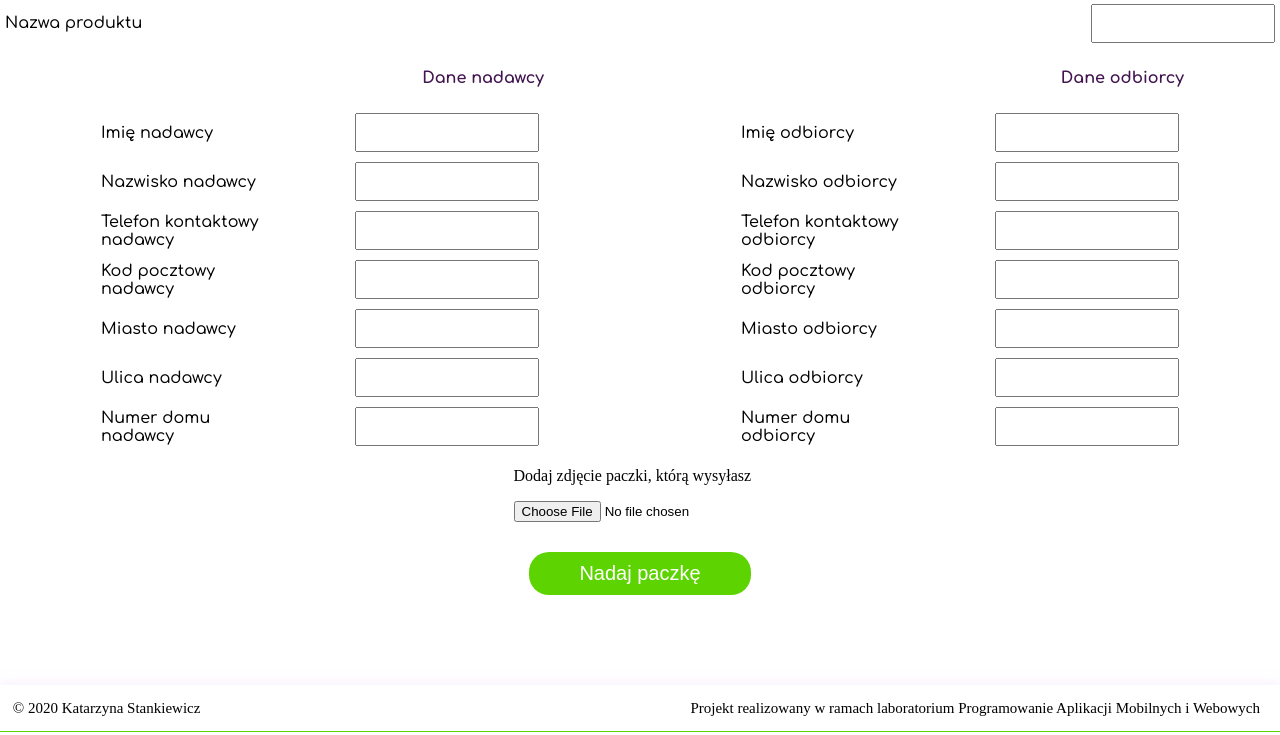
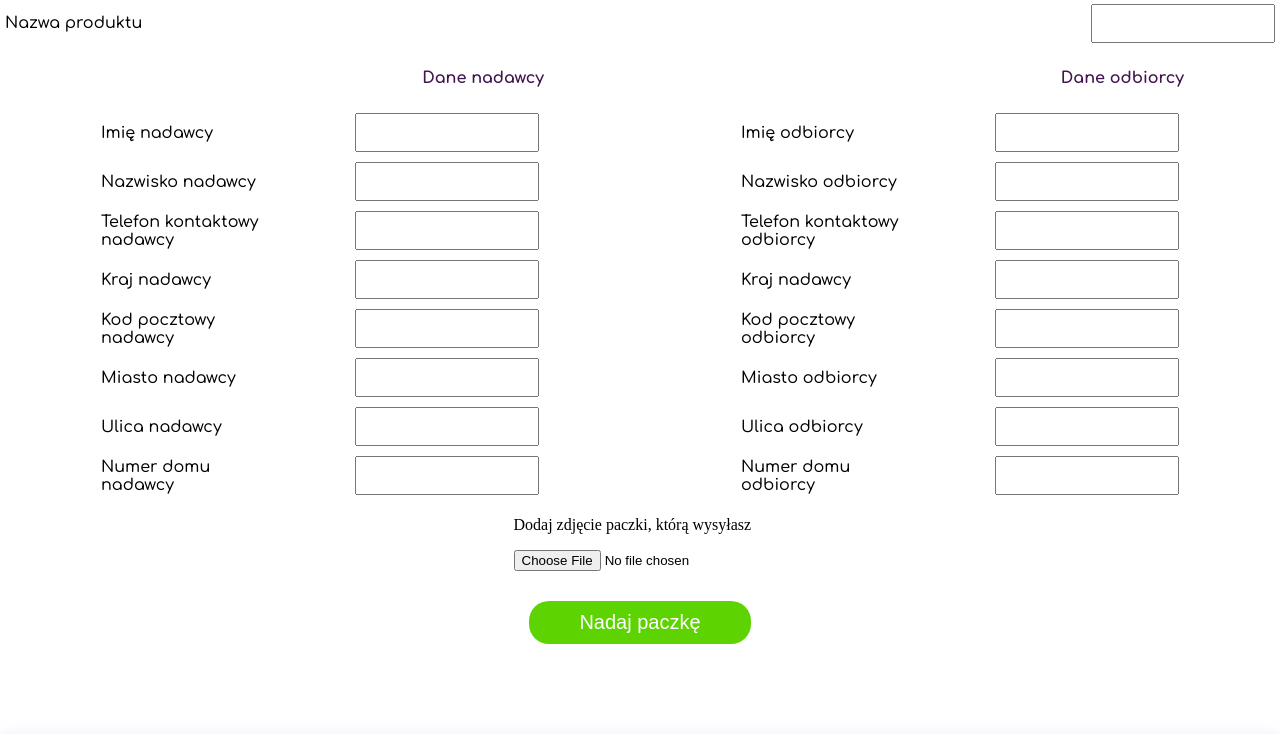
Before and after one commit to KasiaWiktoria/projekt_pamiw, a Flask app: page /send/ in a window 1280 px wide. Shown: the part 149-884 px from the top of the page. Run offline with Flask 2, Linux system fonts and the light colour scheme.

Commit message:
dodanie kraju do pól formularza

```diff
--- a/static/scripts/validation_functions.js
+++ b/static/scripts/validation_functions.js
@@ -1,4 +1,4 @@
-import {GET, POST, URL, HTTP_STATUS,AVAILABLE_LOGIN,NAME_FIELD_ID, SURNAME_FIELD_ID, BDATE_FIELD_ID, PESEL_FIELD_ID, COUNTRY_FIELD_ID, POSTAL_CODE_FIELD_ID, CITY_FIELD_ID, STREET_FIELD_ID, HOUSE_NR_FIELD_ID, LOGIN_FIELD_ID, PASSWD_FIELD_ID, REPEAT_PASSWD_FIELD_ID} from './const.js'
+import {GET, POST, URL, HTTP_STATUS, LOGIN_FIELD_ID, PASSWD_FIELD_ID, REPEAT_PASSWD_FIELD_ID} from './const.js'
 
 function alphabetOnly(FIELD_ID) {
     let input = document.getElementById(FIELD_ID).value;
--- a/templates/send.html
+++ b/templates/send.html
@@ -61,6 +61,11 @@
                         </div>
 
                         <div class="form-row">
+                            <label for="sender_country">Kraj nadawcy</label>
+                            <input id="sender_country" type="text" name="sender_country">
+                        </div>
+
+                        <div class="form-row">
                             <label for="sender_postcode">Kod pocztowy nadawcy</label>
                             <input id="sender_postcode" type="text" name="sender_postcode">
                         </div>
@@ -98,6 +103,11 @@
                         <div class="form-row">
                             <label for="recipient_phone">Telefon kontaktowy odbiorcy</label>
                             <input id="recipient_phone" type="text" name="recipient_phone">
+                        </div>
+
+                        <div class="form-row">
+                            <label for="recipient_country">Kraj nadawcy</label>
+                            <input id="recipient_country" type="text" name="recipient_country">
                         </div>
 
                         <div class="form-row">
```
